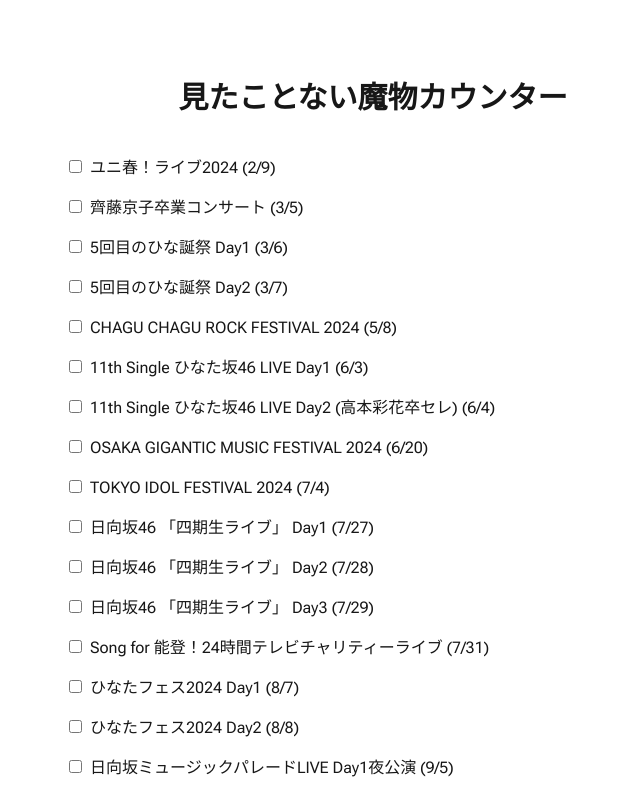
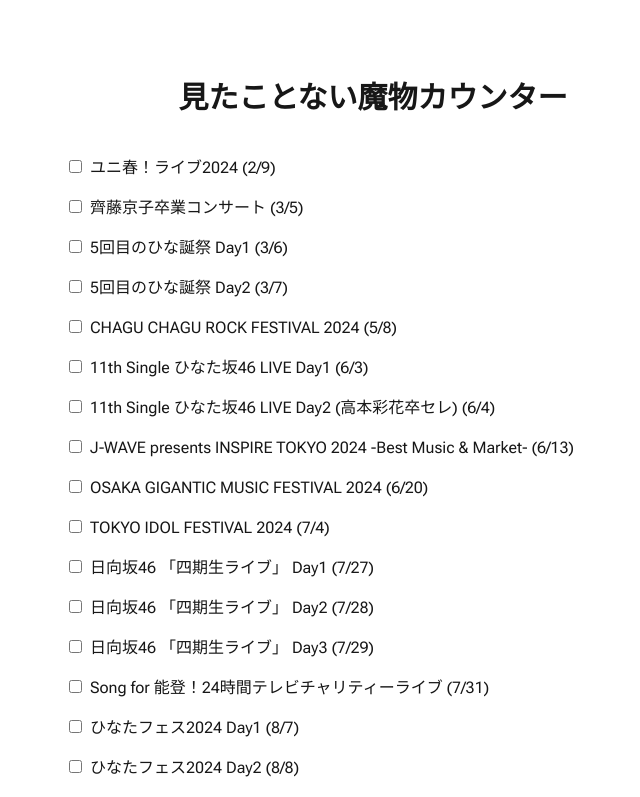
Before and after one commit to ryoryo25/mamonocounter, a Next.js app: page / in a window 1280 px wide. Shown: the top 797 px of the page, without its empty margins (267-907 px from the left). Built offline with nearby package versions, Linux system fonts and the light colour scheme.

Commit message:
add live (INSPIRE TOKYO)

```diff
--- a/src/app/page.tsx
+++ b/src/app/page.tsx
@@ -62,6 +62,13 @@
         info: "高本彩花卒セレ"
       }
     ]
+  },
+  {
+    title: "J-WAVE presents INSPIRE TOKYO 2024 -Best Music & Market-",
+    detail: {
+      date: "2024-07-13",
+      mamono: false
+    }
   },
   {
     title: "OSAKA GIGANTIC MUSIC FESTIVAL 2024",
```
